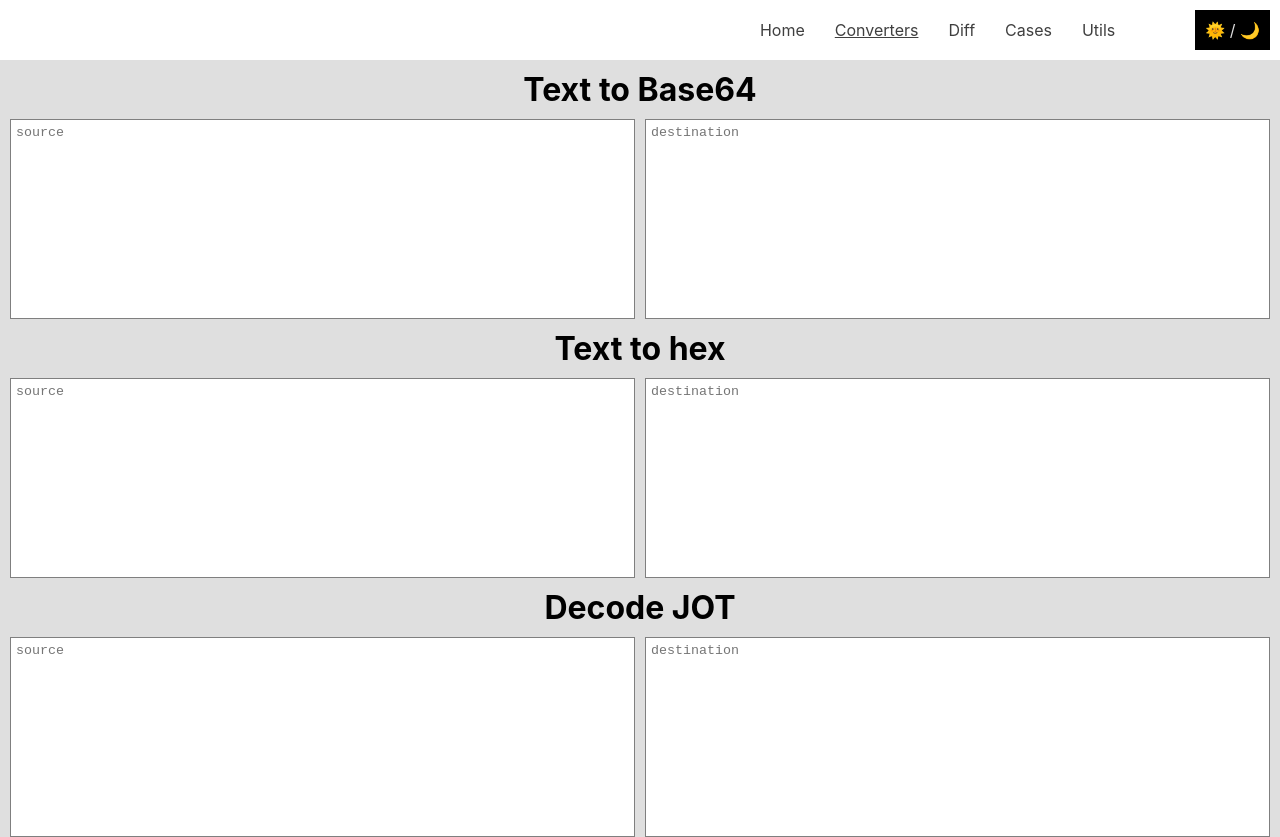
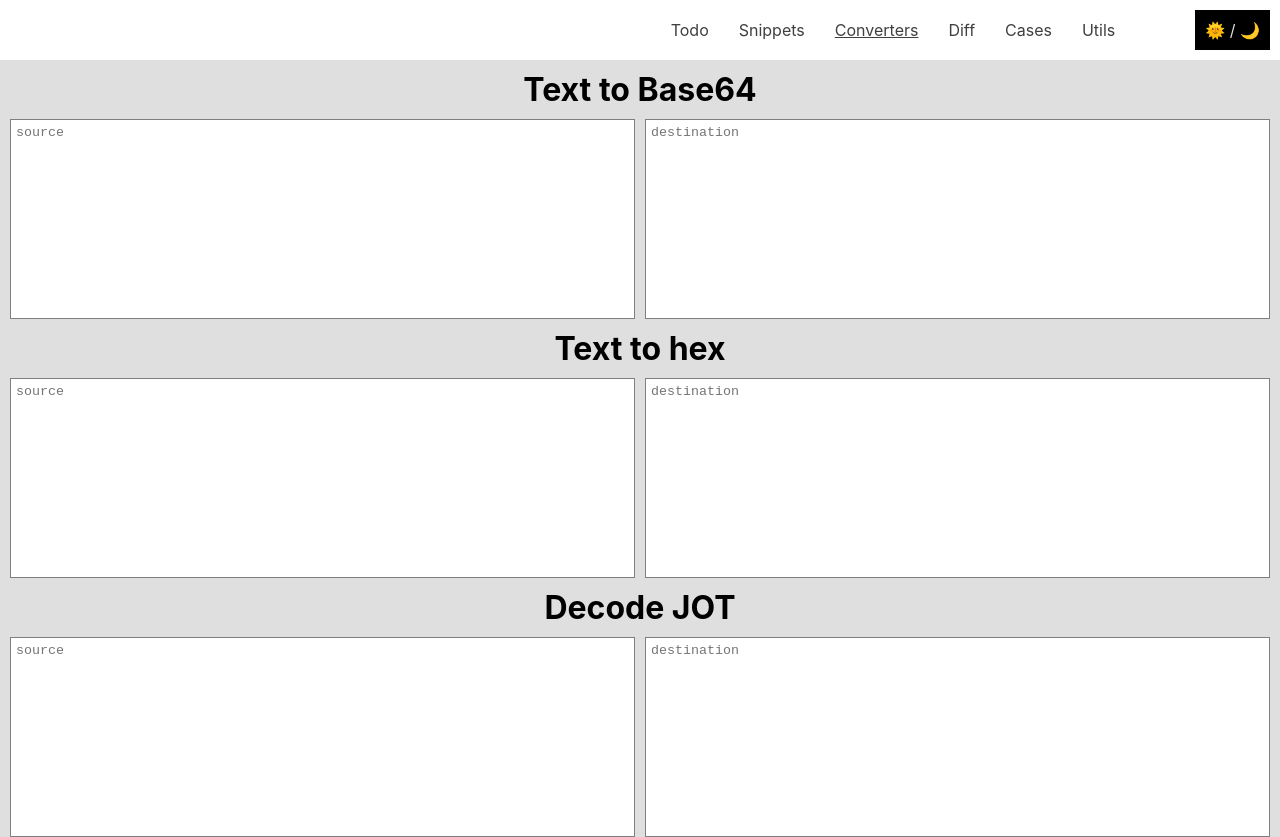
Before and after one commit to ravenscar/pauls-tools, a React (Create React App) app: page /converters in a window 1280 px wide. Built offline with nearby package versions, Linux system fonts and the light colour scheme.

Commit message:
split up snippets and todos make todos default home

```diff
--- /dev/null
+++ b/src/pages/page-snippets/index.tsx
@@ -0,0 +1,56 @@
+import React, {useState} from 'react';
+import styled from '@emotion/styled';
+
+import {Area, Button, Column} from '../style-helpers';
+
+import {useEditorFilelist} from '../../storage/editor';
+import {FilePlus, Save} from 'react-feather';
+
+const Page = styled.div`
+	min-height: 100%;
+`;
+
+const Sidebar = styled.div`
+	display: grid;
+	grid-gap: 20px;
+	margin-right: 20px;
+	align-content: baseline;
+`;
+
+const NoteControls = styled.div`
+	background-color: red;
+	min-height: 100px;
+`;
+
+const EditorForm = styled.div`
+	grid-template-rows: auto 1fr;
+`;
+
+const Home = () => {
+	const [editorContent, setEditorContent] = useState('');
+	const files = useEditorFilelist();
+
+	return (
+		<Page>
+			<Sidebar>
+				{files?.map(file => (
+					<Button key={file.id}>
+						<code>{file.title}</code>
+					</Button>
+				))}
+			</Sidebar>
+			<Column>
+				<EditorForm>
+					<NoteControls>
+						<input />
+						<Save />
+						<FilePlus />
+					</NoteControls>
+					<Area />
+				</EditorForm>
+			</Column>
+		</Page>
+	);
+};
+
+export default Home;
--- a/src/pages/page-home/todo/add-todo-form.tsx
+++ b/src/pages/page-todos/add-todo-form.tsx
@@ -7,12 +7,12 @@ import {
 	setCompletedValue,
 	Todo,
 	upsertTodo,
-} from '../../../storage/todos';
-import {Button, StealthButton} from '../../style-helpers';
+} from '../../storage/todos';
+import {StealthButton} from '../style-helpers';
 
 import {StickyNote} from './style';
 import {PriorityBar} from './priority';
-import {useSerialize} from '../../../storage/cache';
+import {useSerialize} from '../../storage/cache';
 
 const AddNoteContainer = styled.div`
 	display: grid;
--- /dev/null
+++ b/src/pages/page-todos/index.ts
@@ -0,0 +1,3 @@
+import {PageTodos} from './page-todos';
+
+export default PageTodos;
--- a/src/pages/page-home/index.tsx
+++ b/src/pages/page-todos/page-todos.tsx
@@ -1,24 +1,16 @@
 import React, {useState} from 'react';
 import styled from '@emotion/styled';
 
-import {Area, Button, Column} from '../style-helpers';
+import {Column} from '../style-helpers';
 
-import {AddTodoForm} from './todo/add-todo-form';
-import {TodoList} from './todo/todo-list';
+import {AddTodoForm} from './add-todo-form';
+import {TodoList} from './todo-list';
 import {purgeCompletedTodos, Todo} from '../../storage/todos';
-import {useEditorFilelist} from '../../storage/editor';
-import {FilePlus, Save} from 'react-feather';
 
 const Page = styled.div`
 	min-height: 100%;
 `;
 
-const Sidebar = styled.div`
-	display: grid;
-	grid-gap: 20px;
-	margin-right: 20px;
-	align-content: baseline;
-`;
 const Todos = styled.div`
 	display: grid;
 	grid-gap: 20px;
@@ -34,19 +26,8 @@ const Cleanup = styled.div`
 	align-self: end;
 `;
 
-const NoteControls = styled.div`
-	background-color: red;
-	min-height: 100px;
-`;
-
-const EditorForm = styled.div`
-	grid-template-rows: auto 1fr;
-`;
-
-const Home = () => {
+export const PageTodos = () => {
 	const [selected, setSelected] = useState<Todo | undefined>();
-	const [editorContent, setEditorContent] = useState('');
-	const files = useEditorFilelist();
 
 	const purge = async () => {
 		await purgeCompletedTodos();
@@ -57,22 +38,7 @@ const Home = () => {
 
 	return (
 		<Page>
-			<Sidebar>
-				{files?.map(file => (
-					<Button key={file.id}>
-						<code>{file.title}</code>
-					</Button>
-				))}
-			</Sidebar>
 			<Column>
-				<EditorForm>
-					<NoteControls>
-						<input />
-						<Save />
-						<FilePlus />
-					</NoteControls>
-					<Area />
-				</EditorForm>
 				<div>
 					<Todos>
 						<AddTodoForm
@@ -87,5 +53,3 @@ const Home = () => {
 		</Page>
 	);
 };
-
-export default Home;
--- a/src/pages/page-home/todo/priority.tsx
+++ b/src/pages/page-todos/priority.tsx
@@ -2,7 +2,7 @@ import React from 'react';
 
 import styled from '@emotion/styled';
 
-import {Priority} from '../../../storage/todos';
+import {Priority} from '../../storage/todos';
 
 const StyledPriority = styled.div`
 	display: flex;
--- a/src/pages/page-home/todo/style.tsx
+++ b/src/pages/page-todos/style.tsx
@@ -1,5 +1,5 @@
 import styled from '@emotion/styled';
-import {Priority} from '../../../storage/todos';
+import {Priority} from '../../storage/todos';
 import {getPriorityColour} from './priority';
 
 export const StickyNote = styled.div<{priority: Priority; completed?: boolean}>`
--- a/src/pages/page-home/todo/todo-list.tsx
+++ b/src/pages/page-todos/todo-list.tsx
@@ -1,6 +1,6 @@
 import React from 'react';
 
-import {Todo, useTodoList} from '../../../storage/todos';
+import {Todo, useTodoList} from '../../storage/todos';
 import {StickyNote, TodoBoard} from './style';
 
 export const TodoList = ({selected}: {selected: (todo: Todo) => void}) => {
--- a/src/routes.tsx
+++ b/src/routes.tsx
@@ -1,11 +1,12 @@
 import React from 'react';
 import {Routes, Route} from 'react-router-dom';
 import Placeholder from './pages/page-placeholder';
-import Home from './pages/page-home';
+import Todos from './pages/page-todos';
 import Cases from './pages/page-cases';
 import Diff from './pages/page-diff';
 import Utils from './pages/page-utils';
 import Converters from './pages/page-converters';
+import Snippets from './pages/page-snippets';
 
 export type AppRoutes = Array<{
 	path: string;
@@ -15,6 +16,13 @@ export type AppRoutes = Array<{
 	navValue: number; // Lesser values ordered left in navBar
 }>;
 export const routes: AppRoutes = [
+	{
+		path: '/snippets',
+		display: 'Snippets',
+		element: <Snippets />,
+		isNav: true,
+		navValue: 5,
+	},
 	{
 		path: '/converters',
 		display: 'Converters',
@@ -66,8 +74,8 @@ export const routes: AppRoutes = [
 	},
 	{
 		path: '/',
-		display: 'Home',
-		element: <Home />,
+		display: 'Todo',
+		element: <Todos />,
 		isNav: true,
 		navValue: 0,
 	},
```
Also changed, not shown: todo.txt.
